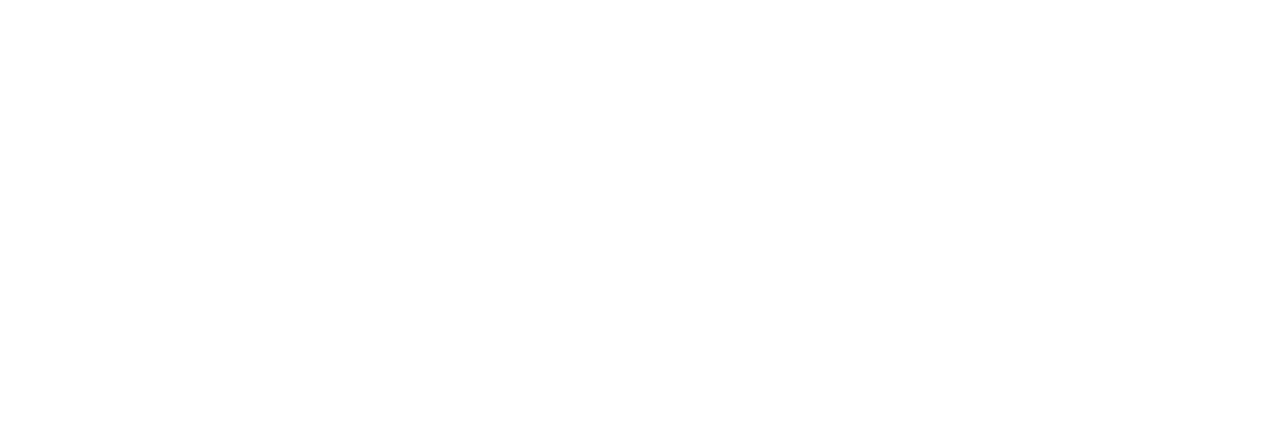
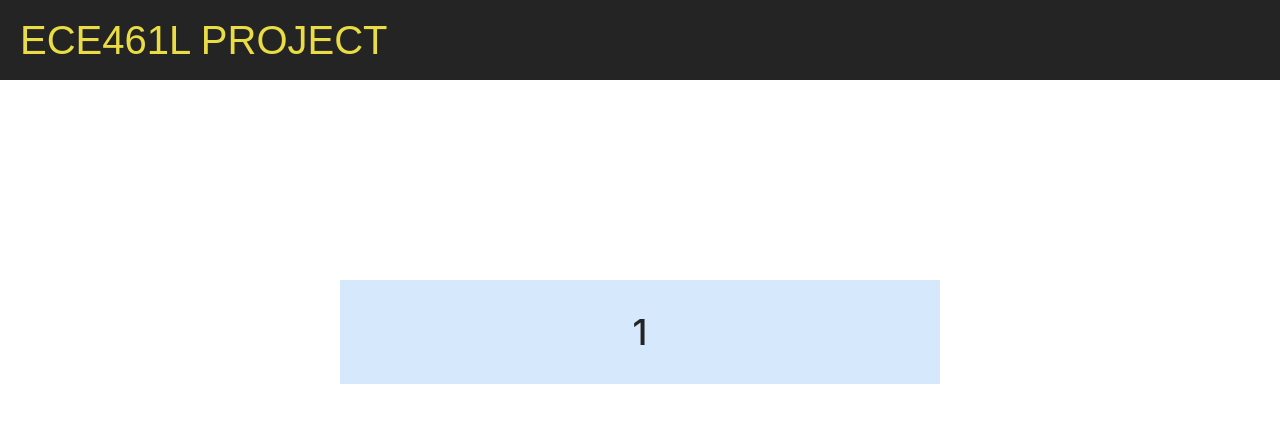
Before and after one commit to Zhangky11/ECE461L, a React (Create React App) app in the folder frontend/: page /projects/1 in a window 1280 px wide. Before the commit this address had no page. Shown: the top 422 px of the page. Built offline with nearby package versions, Linux system fonts and the light colour scheme.

Commit message:
added basic project pages

```diff
--- /dev/null
+++ b/frontend/src/Components/ProjectDetails/ProjectDetails.css
@@ -0,0 +1,109 @@
+.bar{
+    display:flex;
+    margin-top: 0px;
+    background: #242424;
+    height: 80px;
+    justify-content:space-between;
+}
+
+.bar-text {
+    color: #e9dc44;
+    font-size: 40px;
+    font-weight: 500;
+    font-family: 'BebasNeue', sans-serif;
+    margin-top:18px;
+    margin-left:20px;
+}
+
+.container {
+    display: flex;
+    flex-direction: column;
+    margin: auto;
+    margin-top: 200px;
+    background: #d6e8fc;
+    padding-bottom: 30px;
+    width: 600px;
+}
+
+.header {
+    display: flex;
+    flex-direction: column;
+    align-items: center;
+    gap: 9px;
+    width: 100%;
+    margin-top: 30px;
+}
+
+.text {
+    color: #242424;
+    font-size: 36px;
+    font-family: 'Inter';
+    font-weight: 500;
+}
+
+.text2 {
+    color: #242424;
+    font-size: 24px;
+    font-family: 'Inter';
+    font-weight: 400;
+}
+
+.inputs {
+    display: flex;
+    flex-direction: column;
+    align-items: center;
+    gap: 25px;
+    margin-top: 30px;
+}
+
+.input-container {
+    display:flex;
+    flex-direction: column;
+    gap: 10px;
+}
+
+
+.input {
+    align-items: center;
+    margin: auto;
+    width: 480px;
+    height: 40px;
+    border-radius: 6px;
+    background: #ffffff;
+}
+
+.input input {
+    height: 40px;
+    width: 480px;
+    background: transparent;
+    border: none;
+    outline: none;
+    color: #242424;
+    font-size: 20px;
+    font-family: 'Inter';
+}
+
+.button-container {
+    display: flex;
+    gap: 50px;
+    margin: 50px auto;
+}
+
+.button {
+    display: flex;
+    justify-content: center;
+    align-items: center;
+    width: 160px;
+    height: 59px;
+    color: #ffffff;
+    background: #242424;
+    cursor: pointer;
+}
+
+.error-text {
+    color: #d70000;
+    font-size: 20px;
+    font-family: 'Inter';
+    font-weight: 400;
+    margin:auto;
+}
--- /dev/null
+++ b/frontend/src/Components/ProjectDetails/ProjectDetails.jsx
@@ -0,0 +1,33 @@
+import React, {useContext, useState} from 'react'
+import { useNavigate, useParams } from 'react-router-dom';
+import axios from 'axios';
+import './ProjectDetails.css'
+import { UserContext } from '../../App';
+
+
+const ProjectDetails = () => {
+    const {projectName} = useParams();
+    const [user, setUser] = useContext(UserContext)
+    const [error, setError] = useState('');
+    const navigate = useNavigate();
+
+    console.log("details page")
+
+    return (
+        <div className='wrapper'>
+            <div className='bar'>
+                <div className='bar-text'>ECE461L PROJECT</div>
+            </div>
+            <div className='container'>
+                <div className='header'>
+                    <div className='text'>{projectName}</div>
+                </div>
+                {(error != "") ? (
+                    <div className='error-text'>{error}</div>
+                ) : ""}
+            </div>
+        </div>
+    )
+}
+
+export default ProjectDetails
--- a/frontend/src/Components/UserProfile/UserProfilePage.jsx
+++ b/frontend/src/Components/UserProfile/UserProfilePage.jsx
@@ -2,12 +2,29 @@
 import { UserContext } from '../../App'
 import './UserProfilePage.css'
 import { useNavigate } from 'react-router-dom';
+import { Link } from 'react-router-dom';
 
 const UserProfilePage = () => {
   const navigate = useNavigate();
   const [user, setUser] = useContext(UserContext)
+
+
+  const exampleProject = {
+    id:'0',
+    name:'ExampleProject1',
+    details:'This is an example project that is hardcoded to test out capabilities on the front end. In the final project, this will be gotten from the backend',
+    members:['Kevin', 'Vikram', 'Kyrie', 'Jeffrey', 'David'],
+    hwSet:[{name:'hwSet 1', capacity:100}, {name:'hwSet 2', capacity:100}],
+    hwTake:[20,20]
+  }
+
   const LogoutHandler = () => {
     navigate('/login');
+  }
+
+  const ProjectDetailHandler = (projectName) => {
+    console.log(projectName)
+    navigate('/details/' + projectName)
   }
   return (
     <div>
@@ -23,8 +40,8 @@
               <th>Project Name</th>
             </tr>
             <tr className='table-rows'>
-              <td>001</td>
-              <td>Example Project 1</td>
+              <td>{exampleProject.id}</td>
+              <td><Link to={`/projects/${exampleProject.name}`}>{exampleProject.name}</Link></td>
             </tr>
 
           </table>
--- a/frontend/src/RouterConfig.js
+++ b/frontend/src/RouterConfig.js
@@ -2,6 +2,7 @@
 import { Route, Routes } from 'react-router-dom';
 import LoginPage from './Components/Login/LoginPage';
 import UserProfilePage from './Components/UserProfile/UserProfilePage';
+import ProjectDetails from './Components/ProjectDetails/ProjectDetails';
 
 
 const RouterConfig = () => {
@@ -9,6 +10,7 @@
         <Routes>
             <Route path="/login" element={<LoginPage />} />
             <Route path="/profile" element={<UserProfilePage />} />
+            <Route path="/projects/:projectName" element={<ProjectDetails/>} />
         </Routes>
     );
 }
```
Also changed, not shown: 1 other file (tests, documents, lock files or other folders).
